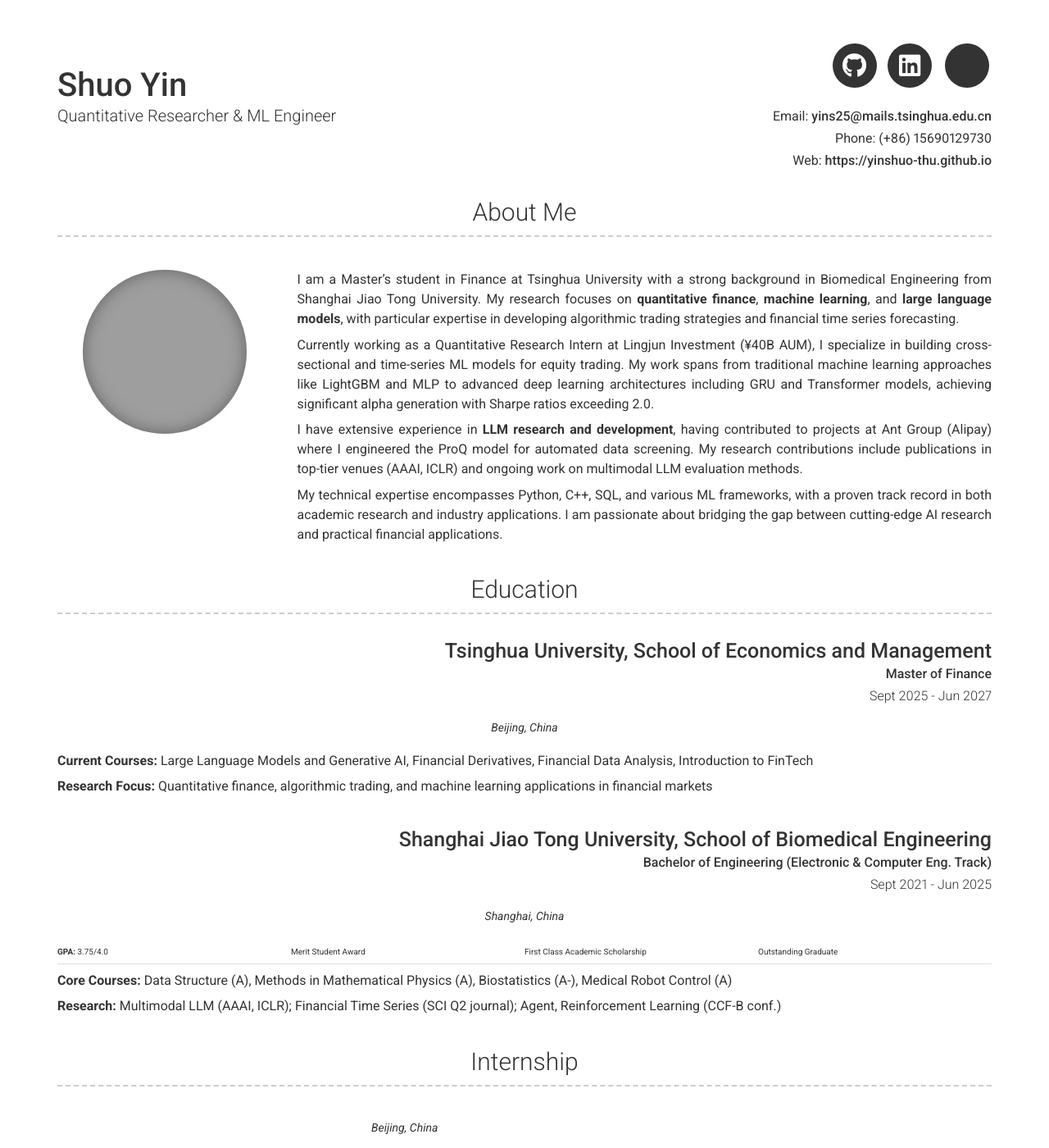
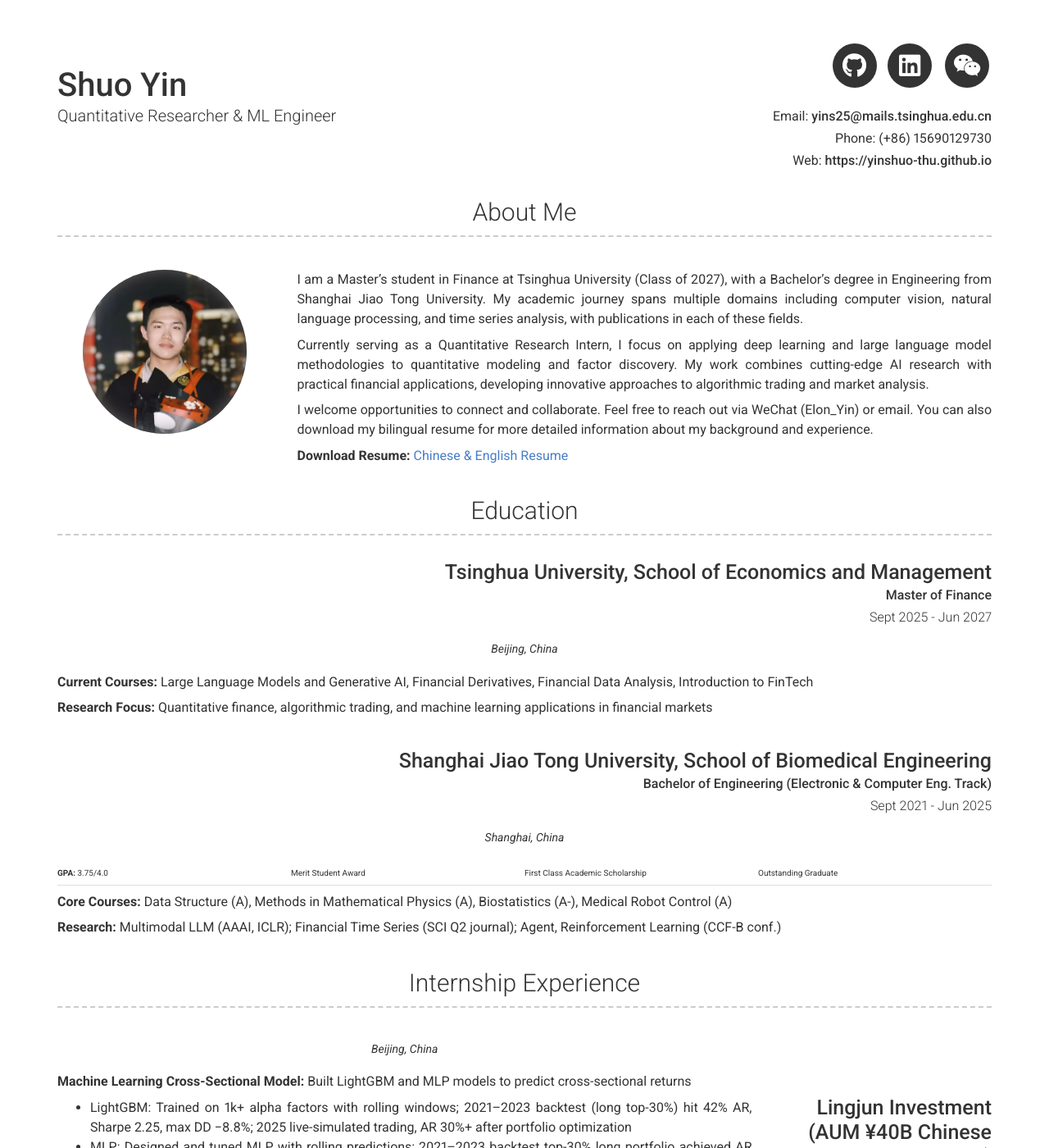
Before and after one commit to yinshuo-thu/yinshuo-thu.github.io, a Jekyll site: the page built from index.md, in a window 1280 px wide and 1400 px high. Shown: the whole window at 82% size. Built offline with Jekyll 4.4.1, drawn with Linux system fonts in a browser that asks for light colours; nearby versions of some CDN libraries; grey boxes are pictures that could not be loaded.

Commit message:
Update personal homepage: reorder sections, add WeChat contact, set avatar, optimize About Me content, and add resume download link

```diff
--- a/_config.yml
+++ b/_config.yml
@@ -20,7 +20,7 @@ darkmode: false
 
 # Social links
 twitter_username:
-github_username: yinshuo156
+github_username: yinshuo-thu
 stackoverflow_username:
 dribbble_username:
 facebook_username:
@@ -35,12 +35,9 @@ googlescholar_username:
 
 # Additional icon links
 additional_links:
-- title: Link name
-  icon: Font Awesome brand icon name (eg. fab fa-twitter) (https://fontawesome.com/icons?d=gallery&s=brands&m=free)
-  url: Link url (eg. https://google.com)
-# - title: another link
-#   icon: font awesome brand icon name (eg. fab fa-twitter) (https://fontawesome.com/icons?d=gallery&s=brands&m=free)
-#   url: Link url (eg. https://google.com)
+- title: WeChat
+  icon: fab fa-weixin
+  url: https://weixin.qq.com
 
 # Google Analytics and Tag Manager
 # Using more than one of these may cause issues with reporting
@@ -50,15 +47,15 @@ additional_links:
 
 # About Section
 # about_title: About Me (Use this to override about section title)
-about_profile_image: images/profile.jpg
+about_profile_image: assets/head.jpg
 about_content: | # this will include new lines to allow paragraphs
-  I am a Master's student in Finance at Tsinghua University with a strong background in Biomedical Engineering from Shanghai Jiao Tong University. My research focuses on **quantitative finance**, **machine learning**, and **large language models**, with particular expertise in developing algorithmic trading strategies and financial time series forecasting.
+  I am a Master's student in Finance at Tsinghua University (Class of 2027), with a Bachelor's degree in Engineering from Shanghai Jiao Tong University. My academic journey spans multiple domains including computer vision, natural language processing, and time series analysis, with publications in each of these fields.
 
-  Currently working as a Quantitative Research Intern at Lingjun Investment (¥40B AUM), I specialize in building cross-sectional and time-series ML models for equity trading. My work spans from traditional machine learning approaches like LightGBM and MLP to advanced deep learning architectures including GRU and Transformer models, achieving significant alpha generation with Sharpe ratios exceeding 2.0.
+  Currently serving as a Quantitative Research Intern, I focus on applying deep learning and large language model methodologies to quantitative modeling and factor discovery. My work combines cutting-edge AI research with practical financial applications, developing innovative approaches to algorithmic trading and market analysis.
 
-  I have extensive experience in **LLM research and development**, having contributed to projects at Ant Group (Alipay) where I engineered the ProQ model for automated data screening. My research contributions include publications in top-tier venues (AAAI, ICLR) and ongoing work on multimodal LLM evaluation methods.
+  I welcome opportunities to connect and collaborate. Feel free to reach out via WeChat (Elon_Yin) or email. You can also download my bilingual resume for more detailed information about my background and experience.
 
-  My technical expertise encompasses Python, C++, SQL, and various ML frameworks, with a proven track record in both academic research and industry applications. I am passionate about bridging the gap between cutting-edge AI research and practical financial applications.
+  **Download Resume:** [Chinese & English Resume](assets/Resume-ShuoYin-CN:EN.pdf)
 
 content:
   - title: Education
@@ -86,7 +83,7 @@ content:
           **Core Courses:** Data Structure (A), Methods in Mathematical Physics (A), Biostatistics (A-), Medical Robot Control (A)
 
           **Research:** Multimodal LLM (AAAI, ICLR); Financial Time Series (SCI Q2 journal); Agent, Reinforcement Learning (CCF-B conf.)
-  - title: Internship
+  - title: Internship Experience
     layout: list
     content:
       - layout: right
```
Also changed, not shown: assets/head.jpg (added), 1 other file.
